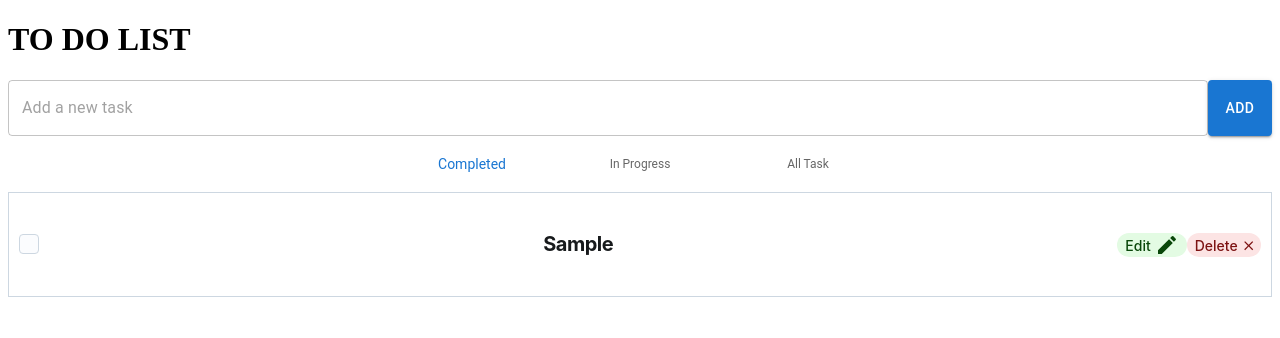
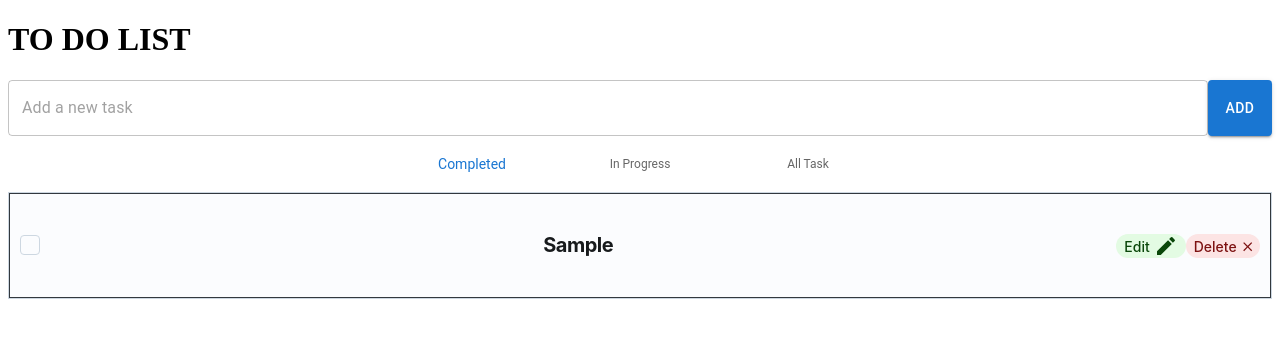
Before and after one commit to Tracy-maker/TodoList, a React (Create React App) app: page / in a window 1280 px wide. Both pictures are taken after typing "Sample" into the empty fields and a click on the button "ADD". Shown: the top 338 px of the page. Built offline with nearby package versions, Linux system fonts and the light colour scheme.

Commit message:
fix CSS problem

```diff
--- a/src/components/TaskList.js
+++ b/src/components/TaskList.js
@@ -10,7 +10,7 @@ function TaskList({ tasks, onDelete, onEdit }) {
   });
 
   return (
-    <Sheet variant="outlined" sx={{ bgcolor: "background.body" }}>
+    <Sheet variant="outlined">
       {renderedTasks}
     </Sheet>
   );
--- a/src/components/TaskShow.js
+++ b/src/components/TaskShow.js
@@ -14,6 +14,8 @@ const TaskItem = styled.div`
   justify-content: space-between;
   align-items: center;
   padding: 10px;
+  border-style:solid;
+  border-width:1px;
 `;
 
 function TaskShow({ task, onDelete, onEdit }) {
@@ -26,10 +28,12 @@ function TaskShow({ task, onDelete, onEdit }) {
   const handleSubmit=()=>{
     setShowEdit(false);
   }
+
   let content = <h4>{task.taskTitle}</h4>;
   if (showEdit) {
     content = <TaskEdit onSubmit={handleSubmit} onEdit={onEdit} task={task}/>;
   }
+
   const handleDeleteClick = () => {
     onDelete(task.id);
   };
```
